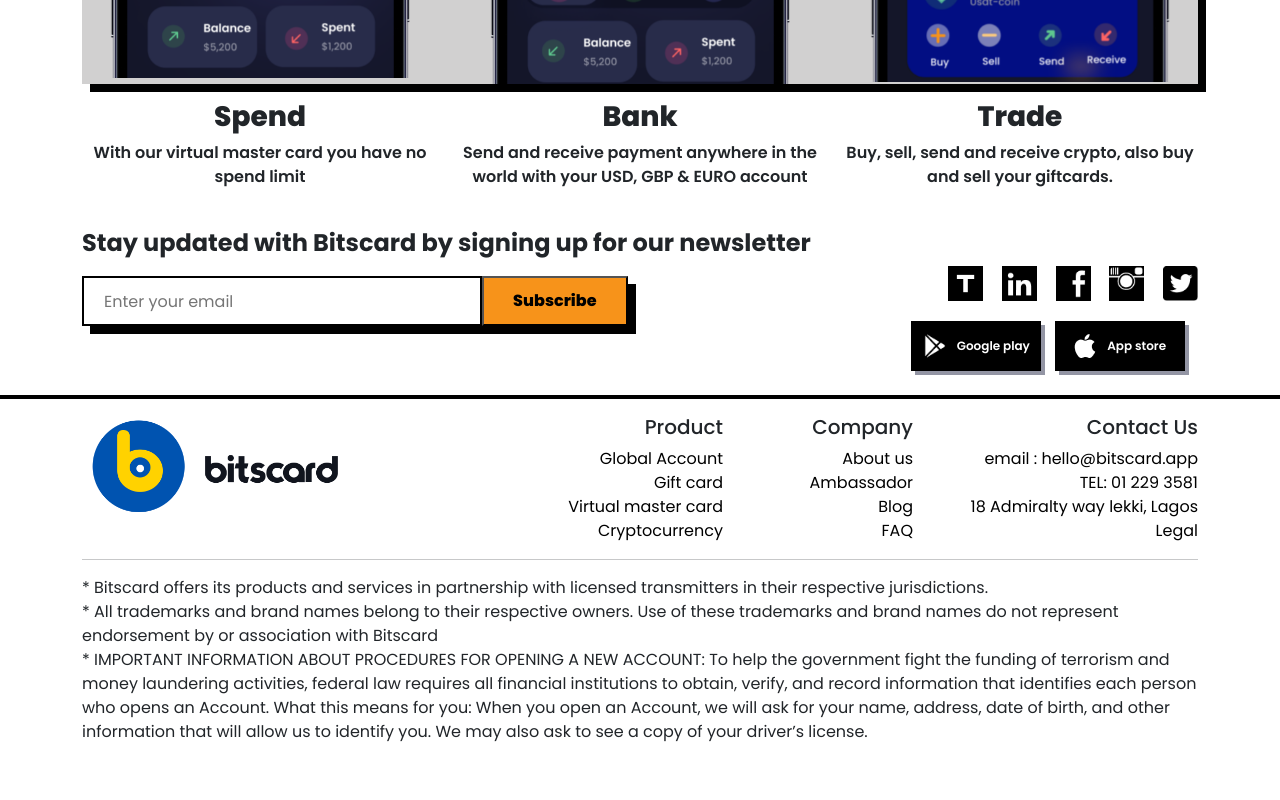
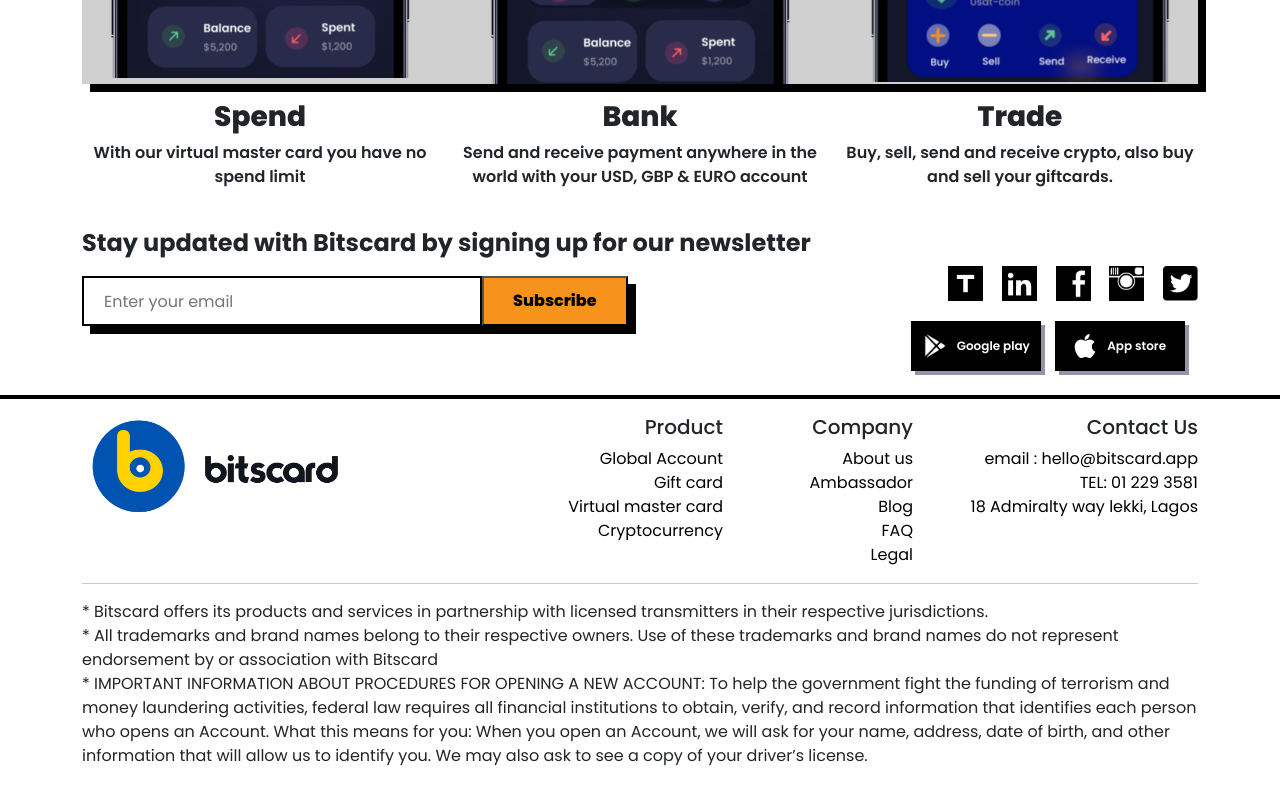
Before and after one commit to bitscardng/bitcard-web, a React (Create React App) app: page / in a window 1280 px wide. Shown: the part 3237-4037 px from the top of the page. Before the commit the page ends 4013 px from the top, so only its background shows below. Built offline with nearby package versions, Linux system fonts and the light colour scheme.

Commit message:
legal page

```diff
--- a/src/components/Footer.jsx
+++ b/src/components/Footer.jsx
@@ -49,6 +49,14 @@
               <div>
                 <Link to="/faq">FAQ</Link>
               </div>
+              <div>
+                <a
+                  target="_blank"
+                  href="https://bitscard.notion.site/Legal-6bdba87f697a4366b05f473ae9be2ae8?pvs=4"
+                >
+                  Legal
+                </a>
+              </div>
             </div>
           </div>
           <div className="col-3">
@@ -64,9 +72,6 @@
               </div>
               <div>
                 <Link to="#">18 Admiralty way lekki, Lagos</Link>
-              </div>
-              <div>
-                <Link to="#">Legal</Link>
               </div>
             </div>
           </div>
```
